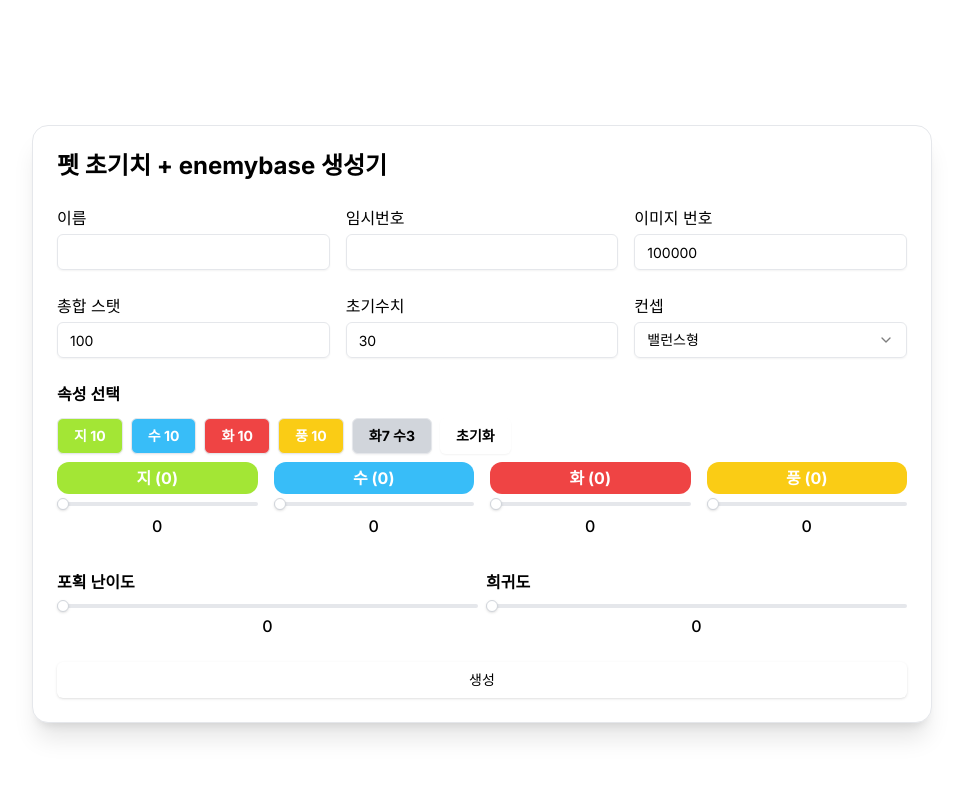
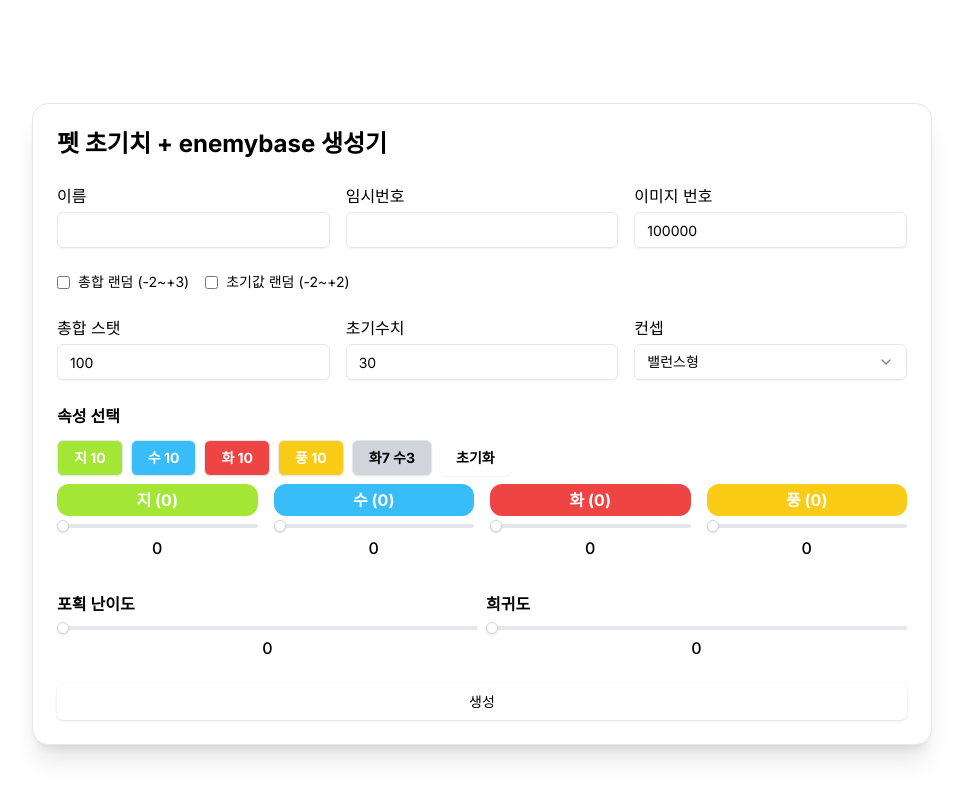
Before and after one commit to dlwngjs12/stoneage_pet_generator, a React (Vite) app: page / in a window 1280 px wide. Shown: the top 798 px of the page, without its empty margins (158-1121 px from the left). Built offline with nearby package versions, Linux system fonts and the light colour scheme; the HTML template or start-up script is replaced by a standard one.

Commit message:
Update PetGenerator.tsx

```diff
--- a/src/components/pet/PetGenerator.tsx
+++ b/src/components/pet/PetGenerator.tsx
@@ -29,6 +29,10 @@ const PRESETS = {
   "풍 10": { 지: 0, 수: 0, 화: 0, 풍: 10 },
   "화7 수3": { 지: 0, 수: 3, 화: 7, 풍: 0 }
 };
+
+function rand(min: number, max: number) {
+  return Math.floor(Math.random() * (max - min + 1)) + min;
+}
 
 function applyElementBias(weights: number[], elementValues: number[]) {
   const [earth, water, fire, wind] = elementValues;
@@ -102,6 +106,8 @@ export default function PetGenerator() {
   const [rarity, setRarity] = useState(0);
   const [result, setResult] = useState<any>(null);
   const [overlay, setOverlay] = useState<string | null>(null);
+  const [randomTotal, setRandomTotal] = useState(false);
+  const [randomInitial, setRandomInitial] = useState(false);
 
   const showOverlay = (msg: string) => {
     setOverlay(msg);
@@ -146,6 +152,13 @@ export default function PetGenerator() {
     try {
       const elementArray = validateElements(elements);
       const scaledElements = elementArray.map(v => v * 10); // 0~100으로 변환
+      if (randomTotal) {
+        total += rand(-2, 3);
+      }
+
+      if (randomInitial) {
+        initialValue += rand(-2, 2);
+      }
       const stats = randomStatSplit(Number(total), concept, elementArray);
       const baseStats = calculateBaseStats(stats, Number(initialValue));
       const finalName = name || "이름";
@@ -185,6 +198,25 @@ export default function PetGenerator() {
             </div>
 
             {/* 총합/초기치/컨셉 */}
+			<div className="flex gap-4 mt-2 text-sm">
+			  <label className="flex items-center gap-2">
+				<input
+				  type="checkbox"
+				  checked={randomTotal}
+				  onChange={(e) => setRandomTotal(e.target.checked)}
+				/>
+				총합 랜덤 (-2~+3)
+			  </label>
+
+			  <label className="flex items-center gap-2">
+				<input
+				  type="checkbox"
+				  checked={randomInitial}
+				  onChange={(e) => setRandomInitial(e.target.checked)}
+				/>
+				초기값 랜덤 (-2~+2)
+			  </label>
+			</div>
             <div className="grid grid-cols-3 gap-4">
               <InputField label="총합 스탯" type="number" value={total} onChange={v => setTotal(Number(v))} />
               <InputField label="초기수치" type="number" value={initialValue} onChange={v => setInitialValue(Number(v))} />
```
